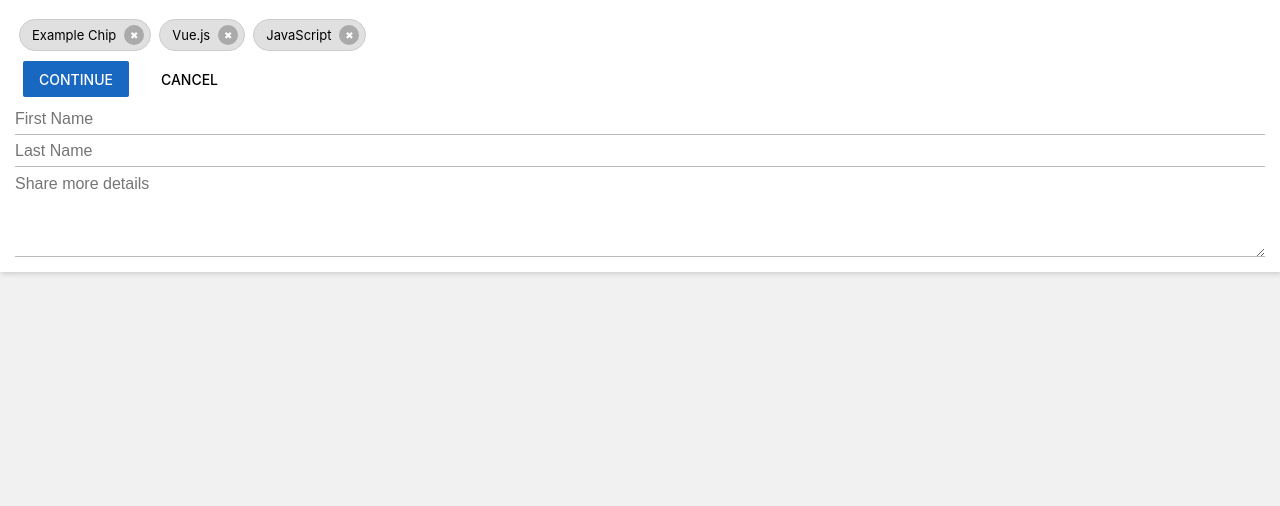
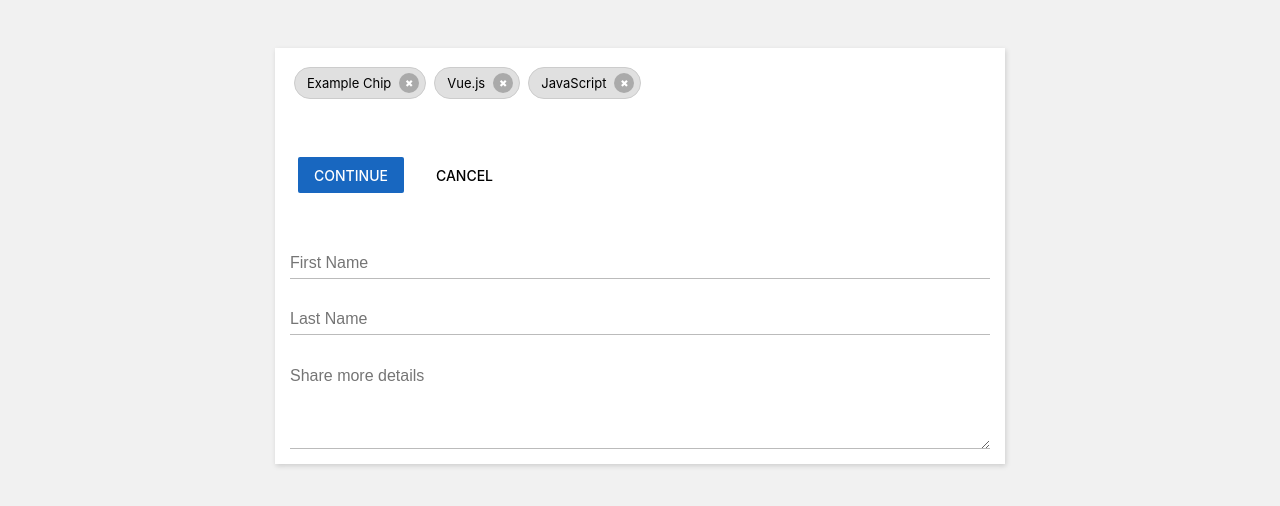
Before and after one commit to darek-grund/resume-create, a React (Create React App) app: page / in a window 1280 px wide. Shown: the top 506 px of the page. Built offline with nearby package versions, Linux system fonts and the light colour scheme.

Commit message:
Add Bootstrap 4 Utilities

```diff
--- a/package.json
+++ b/package.json
@@ -3,6 +3,7 @@
   "version": "0.1.0",
   "private": true,
   "dependencies": {
+    "node-sass": "^4.12.0",
     "prop-types": "^15.7.2",
     "react": "^16.8.6",
     "react-dom": "^16.8.6",
@@ -38,6 +39,7 @@
     ]
   },
   "devDependencies": {
+    "bootstrap": "^4.3.1",
     "eslint": "^5.3.0",
     "eslint-config-airbnb": "17.1.0",
     "eslint-config-prettier": "^4.2.0",
--- a/src/app/App.js
+++ b/src/app/App.js
@@ -4,6 +4,7 @@ import Chip from '../components/Chip';
 import Button from '../components/Button';
 import TextField from '../components/TextField';
 import TextArea from '../components/TextArea';
+import './assets/styles/bootstrap.scss';
 import './App.css';
 
 const skills = [
@@ -26,9 +27,12 @@ const skills = [
 
 function App() {
   return (
-    <div className="App">
+    <div className="App m-5">
+      <div className="container">
+        <div className="row">
+          <div className="col-lg-8 mx-auto">
             <Card>
-        <div>
+              <div className="mb-5">
                 {skills.map(skill => (
                   <Chip key={skill.id} close>
                     {skill.title}
@@ -36,20 +40,26 @@ function App() {
                 ))}
               </div>
 
-        <div>
+              <div className="mb-5">
                 <Button>Continue</Button>
                 <Button flat>Cancel</Button>
               </div>
 
               <div>
+                <div className="mb-4">
                   <TextField placeholder="First Name" />
+                </div>
+                <div className="mb-4">
                   <TextField placeholder="Last Name" />
                 </div>
-
                 <div>
                   <TextArea placeholder="Share more details" />
                 </div>
+              </div>
             </Card>
+          </div>
+        </div>
+      </div>
     </div>
   );
 }
--- /dev/null
+++ b/src/app/assets/styles/bootstrap.scss
@@ -0,0 +1,42 @@
+/*!
+ * Bootstrap v4.1.3 (https://getbootstrap.com/)
+ * Copyright 2011-2018 The Bootstrap Authors
+ * Copyright 2011-2018 Twitter, Inc.
+ * Licensed under MIT (https://github.com/twbs/bootstrap/blob/master/LICENSE)
+ */
+
+@import "~bootstrap/scss/functions";
+@import "~bootstrap/scss/variables";
+@import "~bootstrap/scss/mixins";
+// @import "bootstrap/scss/root";
+// @import "bootstrap/scss/reboot";
+// @import "bootstrap/scss/type";
+// @import "bootstrap/scss/images";
+// @import "bootstrap/scss/code";
+@import "~bootstrap/scss/grid";
+// @import "bootstrap/scss/tables";
+// @import "bootstrap/scss/forms";
+// @import "bootstrap/scss/buttons";
+// @import "bootstrap/scss/transitions";
+// @import "bootstrap/scss/dropdown";
+// @import "bootstrap/scss/button-group";
+// @import "bootstrap/scss/input-group";
+// @import "bootstrap/scss/custom-forms";
+// @import "bootstrap/scss/nav";
+// @import "bootstrap/scss/navbar";
+// @import "bootstrap/scss/card";
+// @import "bootstrap/scss/breadcrumb";
+// @import "bootstrap/scss/pagination";
+// @import "bootstrap/scss/badge";
+// @import "bootstrap/scss/jumbotron";
+// @import "bootstrap/scss/alert";
+// @import "bootstrap/scss/progress";
+// @import "bootstrap/scss/media";
+// @import "bootstrap/scss/list-group";
+// @import "bootstrap/scss/close";
+// @import "bootstrap/scss/modal";
+// @import "bootstrap/scss/tooltip";
+// @import "bootstrap/scss/popover";
+// @import "bootstrap/scss/carousel";
+@import "~bootstrap/scss/utilities";
+// @import "bootstrap/scss/print";
--- a/src/app/index.css
+++ b/src/app/index.css
@@ -1,5 +1,6 @@
 /*noinspection CssInvalidAtRule*/
 @import-normalize; /* bring in normalize.css styles */
+
 
 *,
 *::after,
```
Also changed, not shown: 1 other file (tests, documents, lock files or other folders). Lines whose indentation alone changed are shown as unchanged.
